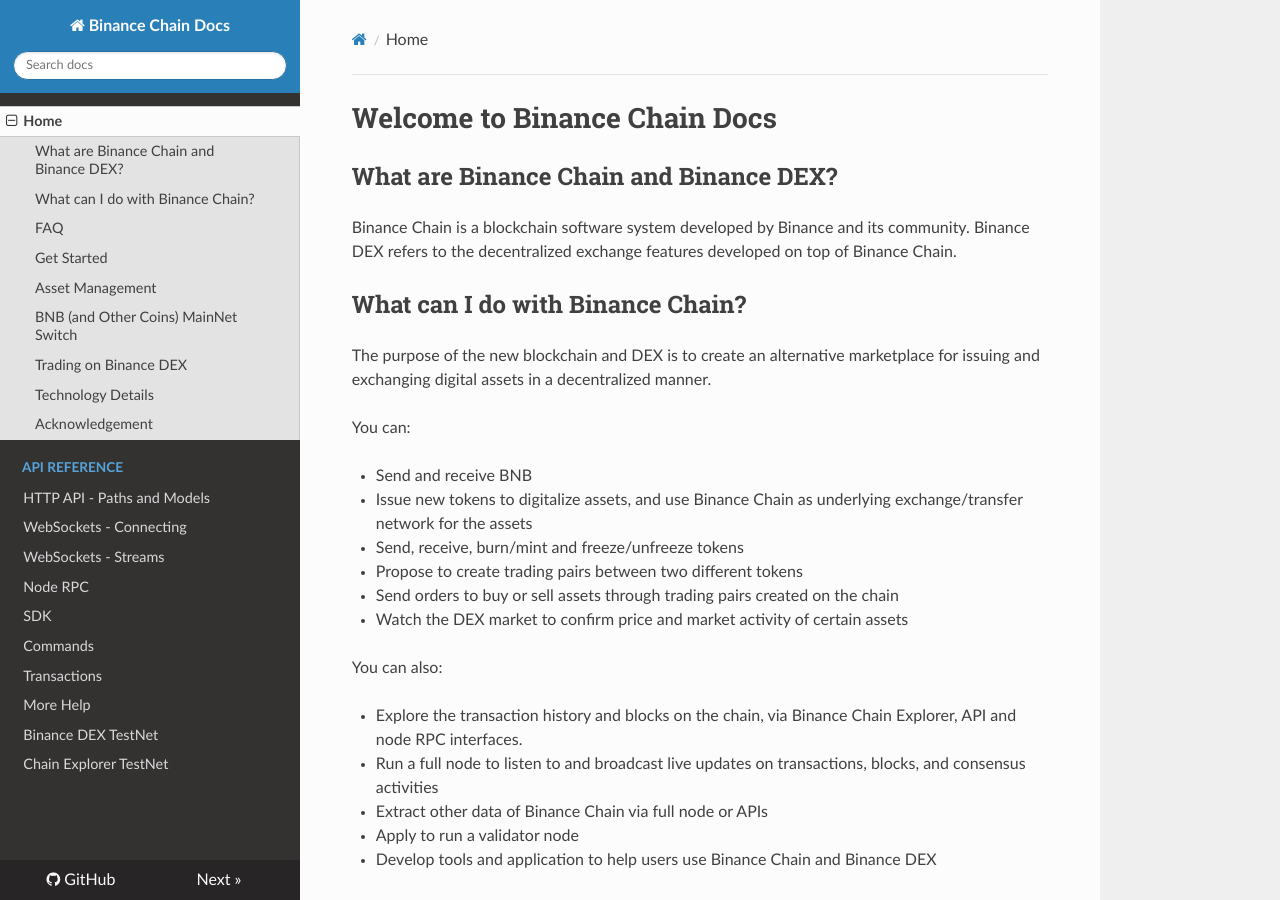
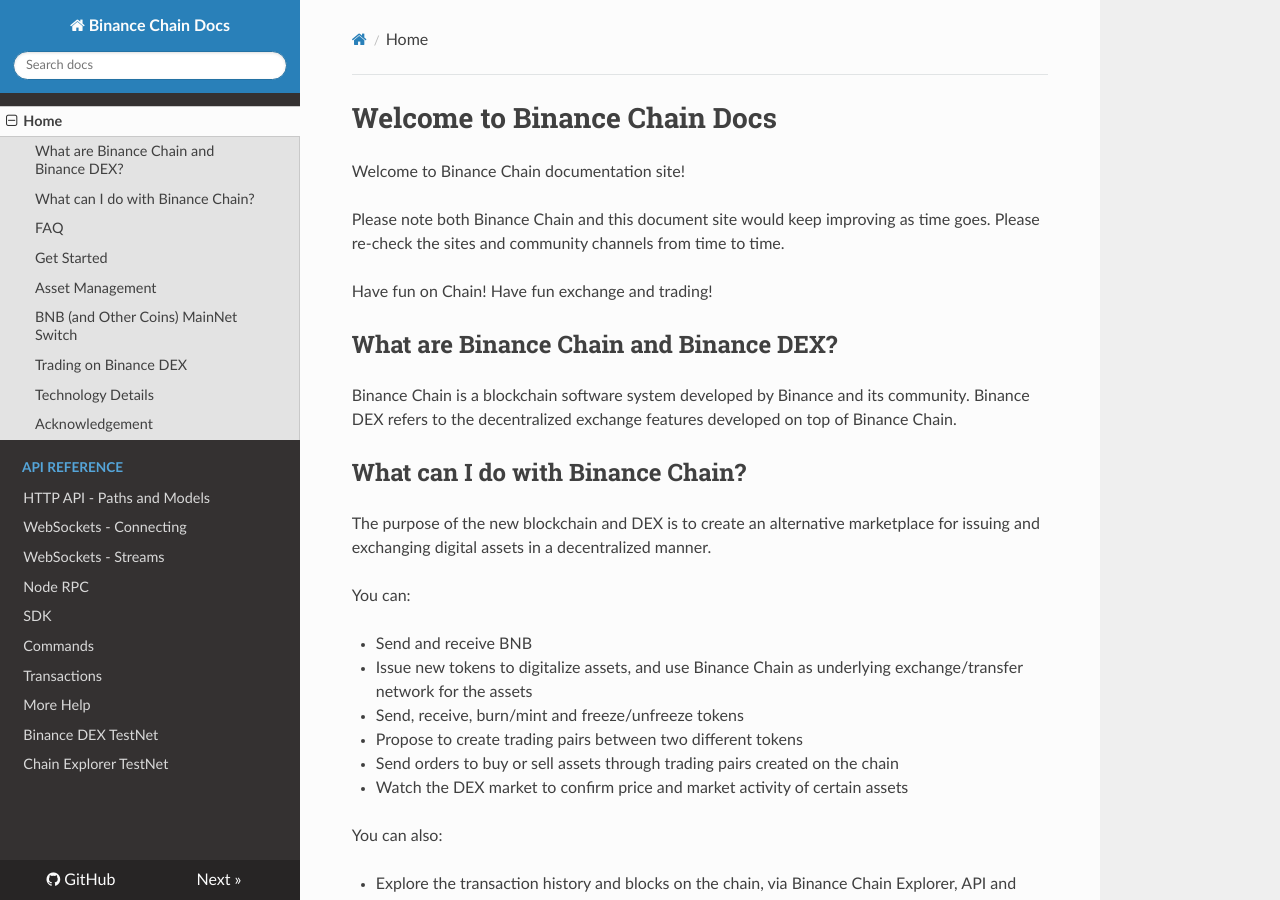
Before and after one commit to yash-sharma1/docs-site, an MkDocs documentation site: the page built from docs/index.md, in a window 1280 px wide and 900 px high. Built offline with MkDocs 1.6.1, drawn with Linux system fonts in a browser that asks for light colours; nearby versions of some CDN libraries.

Commit message:
Add notes for changes.

```diff
--- a/docs/index.md
+++ b/docs/index.md
@@ -1,4 +1,10 @@
 # Welcome to Binance Chain Docs
+
+Welcome to Binance Chain documentation site!
+
+Please note both Binance Chain and this document site would keep improving as time goes. Please re-check the sites and community channels from time to time.
+
+Have fun on Chain! Have fun exchange and trading!
 
 ## What are Binance Chain and Binance DEX?
 
```
Also changed, not shown: docs/resources.md (+1 -1 lines).
